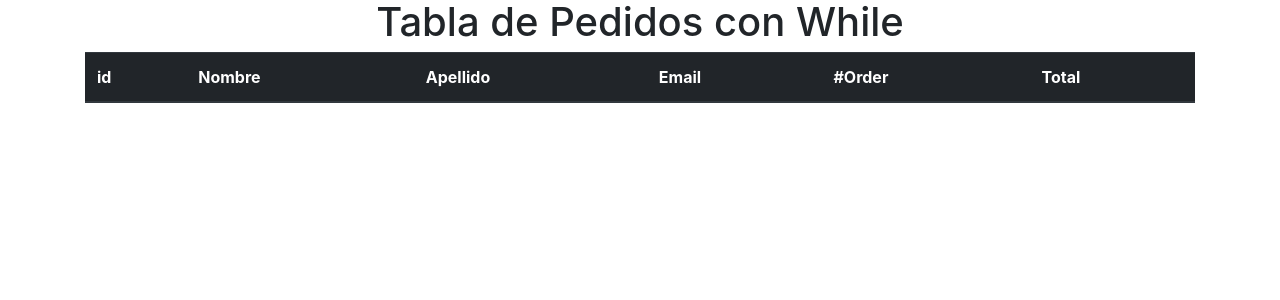
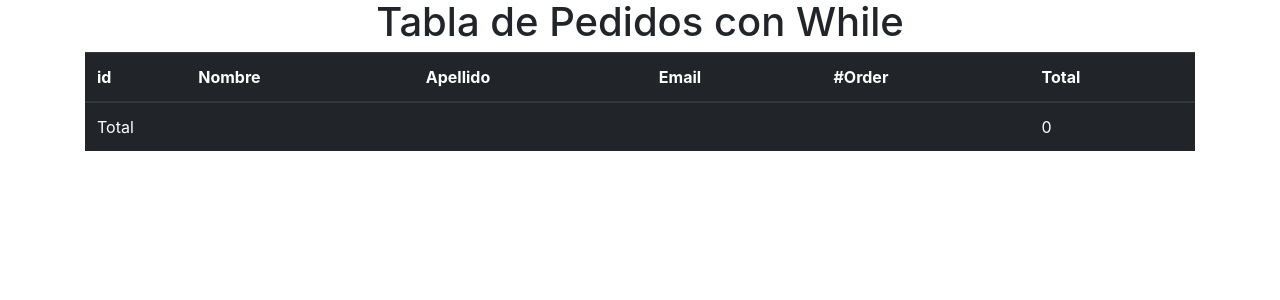
Before and after one commit to Jonathanxl1/Practicas-Php, a PHP site: page /view.php in a window 1280 px wide. Shown: the top 300 px of the page. Run offline with PHP 8.4, Linux system fonts and the light colour scheme; data that the repository does not hold is empty; some libraries are stand-ins or nearby versions.

Commit message:
Agregando suma de Total

```diff
--- a/view.php
+++ b/view.php
@@ -35,8 +35,11 @@
 		<tbody>
 
 	<?php
+
+			$arrayTotal=0;
 			while ($arrayOrders=mysqli_fetch_assoc($orders))
 			{
+
  			echo "<tr>";
 			echo "<td>".$arrayOrders["id"]."</td>";
 			echo "<td>".$arrayOrders["first_name"]."</td>";
@@ -45,12 +48,20 @@
 			echo "<td>".$arrayOrders["num_order"]."</td>";
 			echo "<td>".$arrayOrders["total"]."</td>";
 			echo "</tr>";
- 			// echo "<tr>";
- 			// 	foreach ($arrayOrders as $key => $value) {
- 			// 	echo "<td>".$value."</td>";
+ 			$arrayTotal += $arrayOrders["total"];
+
 			}
 
+
+
   ?>
+
+  			<tfoot>
+				<tr>
+					<td colspan="5">Total</td>
+					<td ><?php echo $arrayTotal; ?></td>
+				</tr>
+			</tfoot>
 		</tbody>
 	</table>
 	</div>
```
